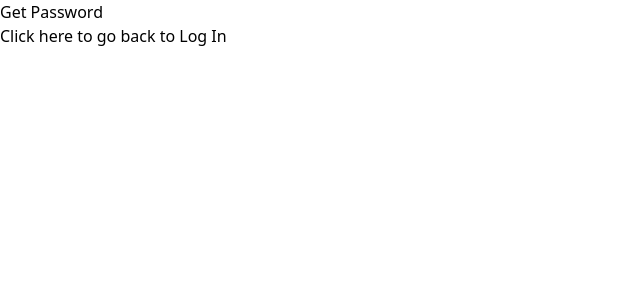
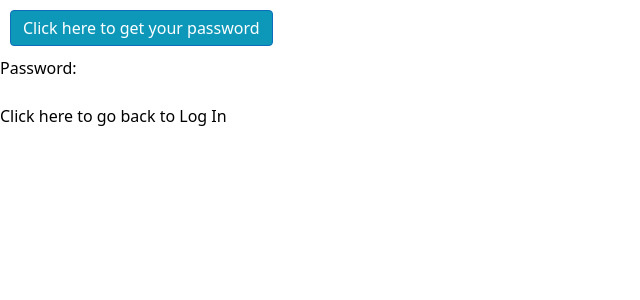
Before and after one commit to RenzArenillo/AngularProjectFinal, an Angular app: page /forget-pw/redirect in a window 1280 px wide. Shown: the top 300 px of the page, without its empty margins (0-640 px from the left). Built offline with nearby package versions, Linux system fonts and the light colour scheme.

Commit message:
fixed redirect page (sorta)

```diff
--- a/db.json
+++ b/db.json
@@ -52,6 +52,14 @@
       "userPassword": "asd",
       "confirmPassword": "asd",
       "id": 5
+    },
+    {
+      "userName": "username",
+      "email": "user@email.com",
+      "mobileNumber": "123424234234",
+      "userPassword": "password",
+      "confirmPassword": "password",
+      "id": 6
     }
   ]
 }
--- a/src/app/forget-pw/pages/forget-pw/forget-pw.component.ts
+++ b/src/app/forget-pw/pages/forget-pw/forget-pw.component.ts
@@ -13,7 +13,7 @@ export class ForgetPwComponent implements OnInit {
   forgetForm: FormGroup
   public static uname?:string
   public static uemail?:string
-  // upass?:string
+  public static upass?:string
 
   constructor(fb: FormBuilder, private router: Router, private http: HttpClient) {
     this.forgetForm = fb.group({
@@ -32,6 +32,7 @@ export class ForgetPwComponent implements OnInit {
     this.http.get<any>("http://localhost:3000/users")
     .subscribe(res=>{
       const user = res.find((a:any)=>{
+        ForgetPwComponent.upass = a.userPassword
         return a.userName === this.forgetForm.value.userName && a.email === this.forgetForm.value.email &&
         a.mobileNumber === this.forgetForm.value.mobileNumber
       });
@@ -39,7 +40,7 @@ export class ForgetPwComponent implements OnInit {
         alert('Account found! Redirecting...');
         this.getName()
         this.getEmail()
-        console.log(this.getName()+' '+this.getEmail())
+        console.log(this.getName()+' '+this.getEmail()+' '+this.getPassword())
         this.router.navigate(['forget-pw/redirect'])
       }else{
         alert("The data you entered is not found in our records, or you didn't fill up all the fields.")
@@ -63,4 +64,8 @@ export class ForgetPwComponent implements OnInit {
     return this.forgetForm.value.email
   }
 
+  public getPassword():string|undefined{
+    return ForgetPwComponent.upass
+  }
+
 }
--- a/src/app/forget-pw/pages/forget-redir/forget-redir.component.html
+++ b/src/app/forget-pw/pages/forget-redir/forget-redir.component.html
@@ -1,8 +1,25 @@
-<button type="submit" (click)="getPassword()">Get Password</button>
-<ul>
-    <li *ngFor="let uname of uname">
-    {{uname.name}}
-    </li>
-</ul>
+<style>
+    .button {
+        background-color: #0d98ba;
+        border: 1px solid #0d6dba;
+        border-radius: 4px;
+        color: white;
+        padding: 5px 12px;
+        text-align: center;
+        text-decoration: none;
+        display: inline-block;
+        font-size: 16px;
+        margin: 10px;
+        cursor: pointer;
+        transition-duration: 0.4s;
+      }
+      .button:hover {
+        background-color: #0d6dba;
+      }
+</style>
+
+<div class="button">
+    <button type="submit" (click)="getPassword()">Click here to get your password</button><br>
+</div>
+<p>Password: {{pwStr}}</p><br>
 <span><a href="/login">Click here to go back to Log In</a></span>
-<p></p>
--- a/src/app/forget-pw/pages/forget-redir/forget-redir.component.ts
+++ b/src/app/forget-pw/pages/forget-redir/forget-redir.component.ts
@@ -2,10 +2,6 @@ import { HttpClient } from '@angular/common/http';
 import { Component, OnInit } from '@angular/core';
 import { Router } from '@angular/router';
 import { ForgetPwComponent } from '../forget-pw/forget-pw.component';
-
-// interface Forget{
-//   password: string
-// }
 
 @Component({
   selector: 'app-forget-redir',
@@ -15,9 +11,10 @@ import { ForgetPwComponent } from '../forget-pw/forget-pw.component';
 
 export class ForgetRedirComponent implements OnInit {
 
-  uname: any;
+  // uname: any;
   nameStr? = ''
   emailStr? = ''
+  pwStr? = ''
 
   constructor(private router: Router, private http: HttpClient) { }
 
@@ -32,13 +29,7 @@ export class ForgetRedirComponent implements OnInit {
   getPassword(){
     this.nameStr = ForgetPwComponent.uname
     this.emailStr = ForgetPwComponent.uemail
-
-    const url = 'http://localhost:3000/users?userName='+this.nameStr+'&'+this.emailStr
-    this.http.get<any>(url).subscribe(res=>{res.find((a:any)=>{
-        this.uname = a.userName
-      });
-    })
-    console.log(url)
+    this.pwStr = ForgetPwComponent.upass
   }
 
 }
```
